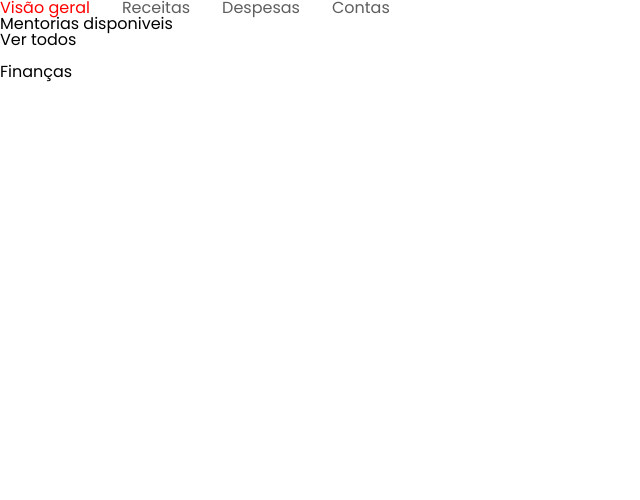
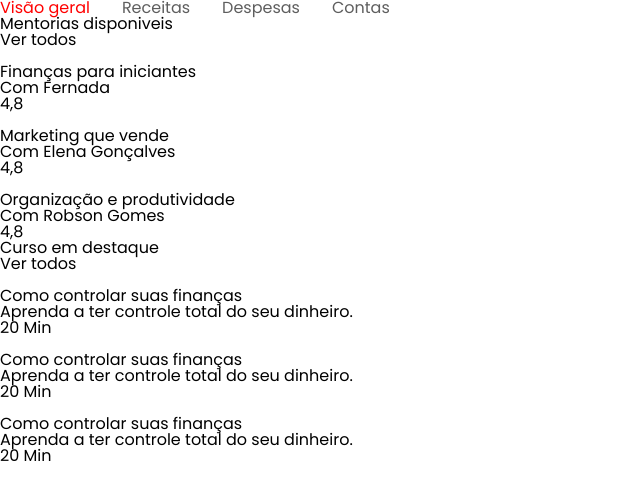
Before and after one commit to caiooozs/zerotomei-front, a plain HTML site: page pages/Mentorias/MeusCursos/index.html in a window 1280 px wide. Shown: the whole page, without its empty margins (0-640 px from the left). Drawn offline with Linux system fonts and the light colour scheme; no server answers.

```diff
--- a/pages/Mentorias/MeusCursos/index.html
+++ b/pages/Mentorias/MeusCursos/index.html
@@ -22,6 +22,7 @@
                 <i></i>
             </div>
 
+            <!-- cards da mentoria -->
             <div class="mentorias-disponiveis">
                 <h2>Mentorias disponiveis</h2>
                 <p>Ver todos</p>
@@ -30,33 +31,66 @@
 
                     <div class="card-mentoria">
                         <img src="" alt="">
-                        <h2>Finanças </h2>
-                        <p></p>
+                        <h2>Finanças para iniciantes</h2>
+                        <p>Com Fernada</p>
                         <div class="card-icone">
-                            <i></i>
+                            <i> <span>4,8</span></i>
                             <p></p>
                         </div>
+                    </div>
 
-                        <div class="card-mentoria">
+                    <div class="card-mentoria">
                         <img src="" alt="">
-                        <h2></h2>
-                        <p></p>
+                        <h2>Marketing que vende</h2>
+                        <p>Com Elena Gonçalves</p>
                         <div class="card-icone">
-                            <i></i>
+                            <i> <span>4,8</span></i>
                             <p></p>
                         </div>
+                    </div>
 
-                        <div class="card-mentoria">
+                    <div class="card-mentoria">
                         <img src="" alt="">
-                        <h2></h2>
-                        <p></p>
+                        <h2>Organização e produtividade</h2>
+                        <p>Com Robson Gomes</p>
                         <div class="card-icone">
-                            <i></i>
+                            <i> <span>4,8</span></i>
                             <p></p>
                         </div>
+                    </div>
 
+                </div>
+
+                <!-- Cursos em destaque -->
+                <div class="curso-destaque">
+                    <h2>Curso em destaque</h2>
+                    <p>Ver todos</p>
+
+                    <div class="container-destaque">
+                        <div class="card-destaque">
+                            <img src="" alt="">
+                            <h2>Como controlar suas finanças</h2>
+                            <p>Aprenda a ter controle total do seu dinheiro.</p>
+                            <span>20 Min</span>
+                        </div>
+
+                        <div class="card-destaque">
+                            <img src="" alt="">
+                            <h2>Como controlar suas finanças</h2>
+                            <p>Aprenda a ter controle total do seu dinheiro.</p>
+                            <span>20 Min</span>
+                        </div>
+
+                        <div class="card-destaque">
+                            <img src="" alt="">
+                            <h2>Como controlar suas finanças</h2>
+                            <p>Aprenda a ter controle total do seu dinheiro.</p>
+                            <span>20 Min</span>
+                        </div>
                     </div>
                 </div>
+
+
             </div>
         </section>
     </main>
--- a/pages/Mentorias/MeusCursos/style.css
+++ b/pages/Mentorias/MeusCursos/style.css
@@ -0,0 +1,3 @@
+body{
+  font-family: poppins, sans-serif;
+}
```
Also changed, not shown: pages/Mentorias/Assets/Filter.svg (added), pages/Mentorias/Assets/Star.svg (added), pages/Mentorias/Assets/creative-designers-desk 1.png (added), pages/Mentorias/Assets/macbook-air-on-desk 1.png (added), pages/Mentorias/Assets/modern-business-woman-portrait 1.png (added), pages/Mentorias/Assets/professional-smiling-woman 1.png (added), pages/Mentorias/Assets/smiling-man-in-blue 1.png (added), pages/Mentorias/Cursos/index.html (line endings or trailing spaces).
